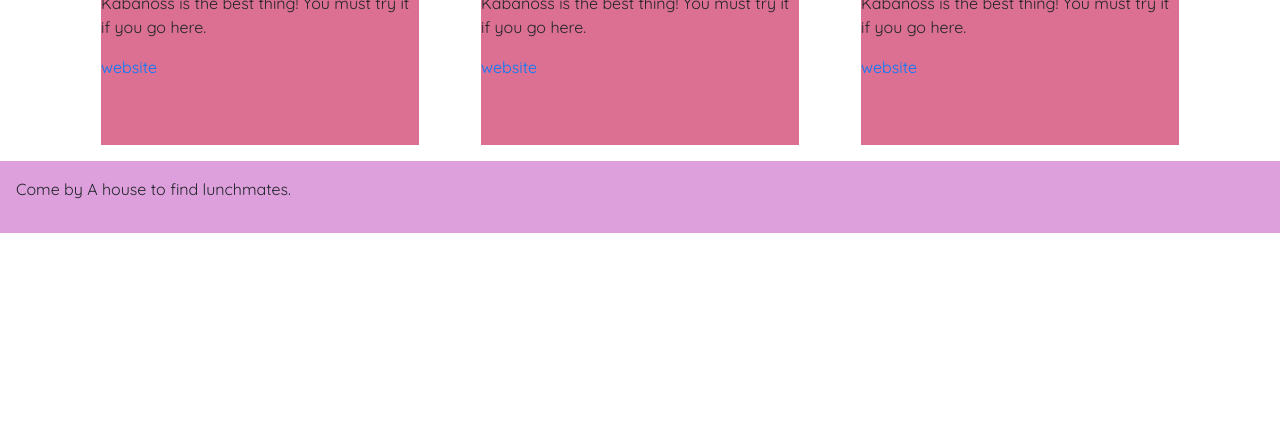
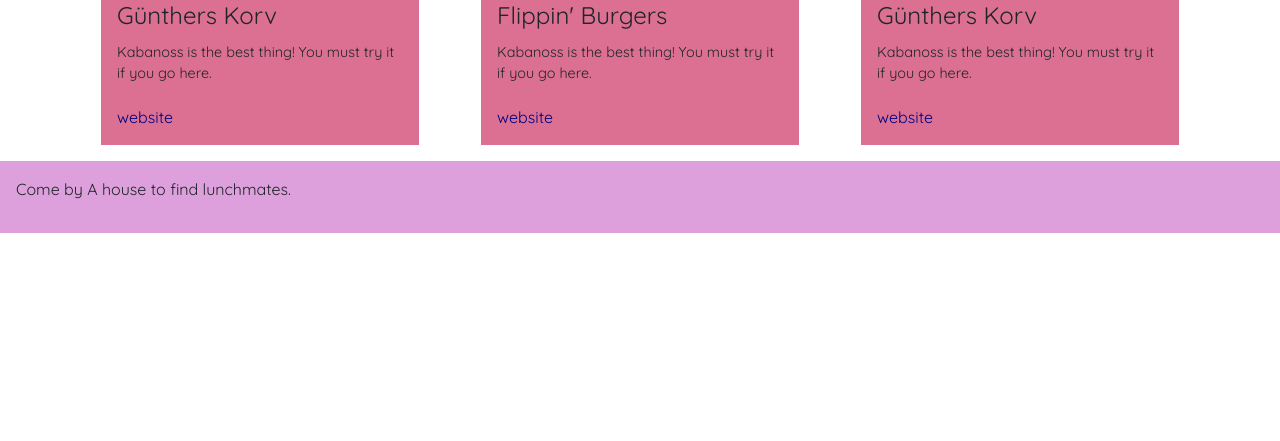
Before and after one commit to Aqveduktis/project-one-buzzfeed, a plain HTML site: page index.html in a window 1280 px wide. Shown: the part 359-800 px from the top of the page. Drawn offline with nearby package versions, Linux system fonts and the light colour scheme.

Commit message:
styling cards with flex box

```diff
--- a/index.html
+++ b/index.html
@@ -22,9 +22,12 @@
     <div class="col-lg-4 col-md-6">
     <article class="food-card">
     <img src="./media/hotdog.jpg" alt="Good looking hotdogs">
-      <h2>Günthers Korv</h2>
+    <div class="text">
+    <h2>Günthers Korv</h2>
       <p>Kabanoss is the best thing! You must try it if you go here.</p>
-      <a href="https://www.tripadvisor.com/Restaurant_Review-g189852-d782408-Reviews-Gunters_korvar-Stockholm.html">website</a>
+      <a class="food-link" href="https://www.tripadvisor.com/Restaurant_Review-g189852-d782408-Reviews-Gunters_korvar-Stockholm.html">website</a>
+    </div>
+
     </article>
     </div>
 
@@ -32,18 +35,22 @@
     <div class="col-lg-4 col-md-6">
     <article class="food-card">
     <img src="./media/flippinburgers.jpg" alt="Tasty burgers">
+    <div class="text">
       <h2>Flippin' Burgers</h2>
       <p>Kabanoss is the best thing! You must try it if you go here.</p>
       <a href="https://www.tripadvisor.com/Restaurant_Review-g189852-d782408-Reviews-Gunters_korvar-Stockholm.html">website</a>
+      </div>
     </article>
     </div>
     <!-- card three -->
     <div class="col-lg-4 col-md-6">
     <article class="food-card">
     <img src="./media/salad.jfif" alt="Fresh salad">
+    <div class="text">
       <h2>Günthers Korv</h2>
       <p>Kabanoss is the best thing! You must try it if you go here.</p>
       <a href="https://www.tripadvisor.com/Restaurant_Review-g189852-d782408-Reviews-Gunters_korvar-Stockholm.html">website</a>
+      </div>
     </article>
     </div>
     </div>
--- a/style.css
+++ b/style.css
@@ -14,8 +14,29 @@ header {
 }
 .food-card img {
   width: 100%;
-  height: 50%;
+  height: 60%;
   object-fit: cover;
+}
+.text {
+  width: 100%;
+  height: 40%;
+  padding: 16px;
+  display: flex;
+  flex-direction: column;
+  justify-content: space-between;
+}
+.text h2{
+  font-size: 1.5em;
+}
+.text p {
+  font-size: 0.9em;
+}
+.text a {
+  color: navy;
+  text-decoration: none;
+}
+.text a:hover {
+  color: red;
 }
 
 footer {
```
